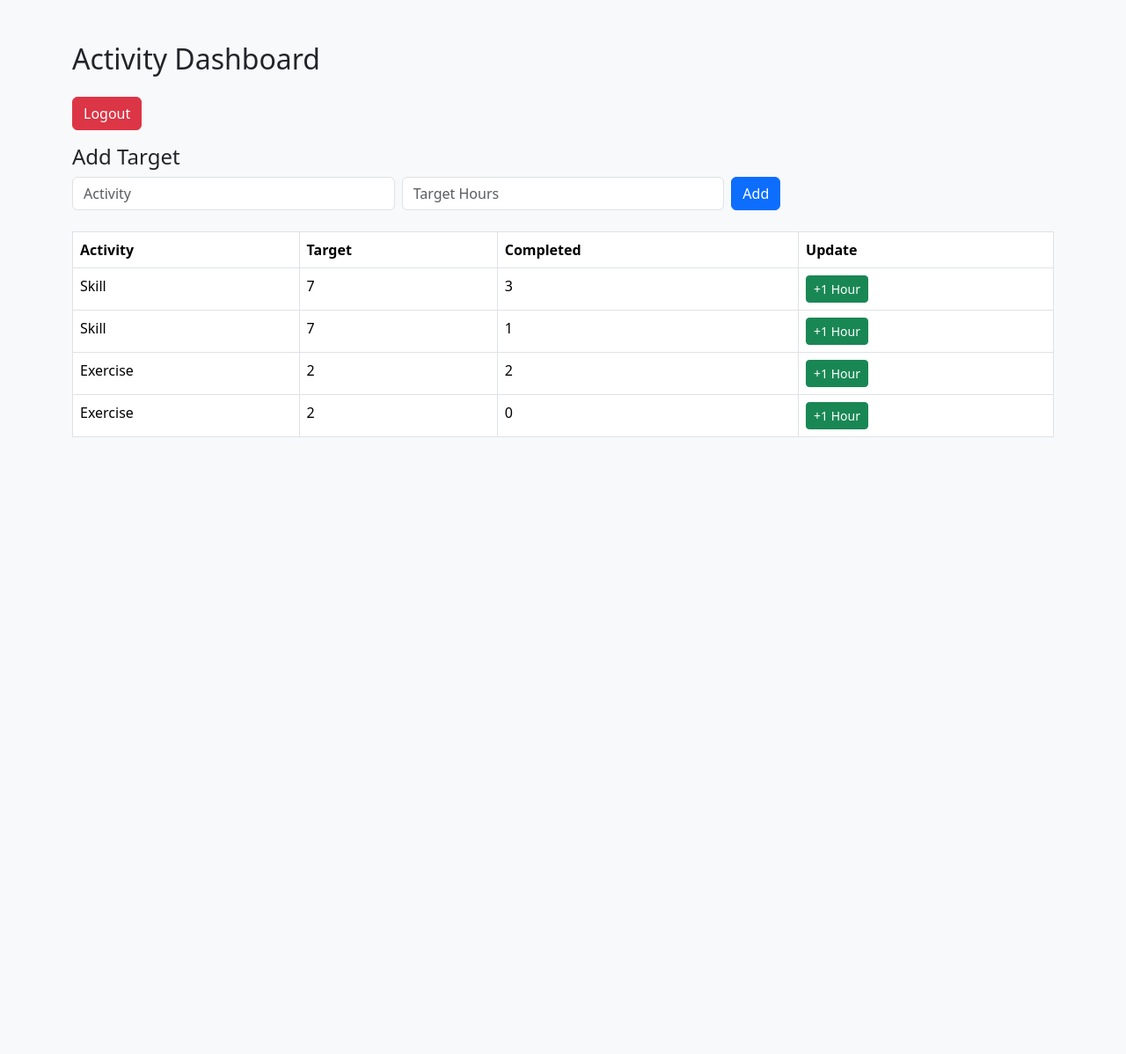
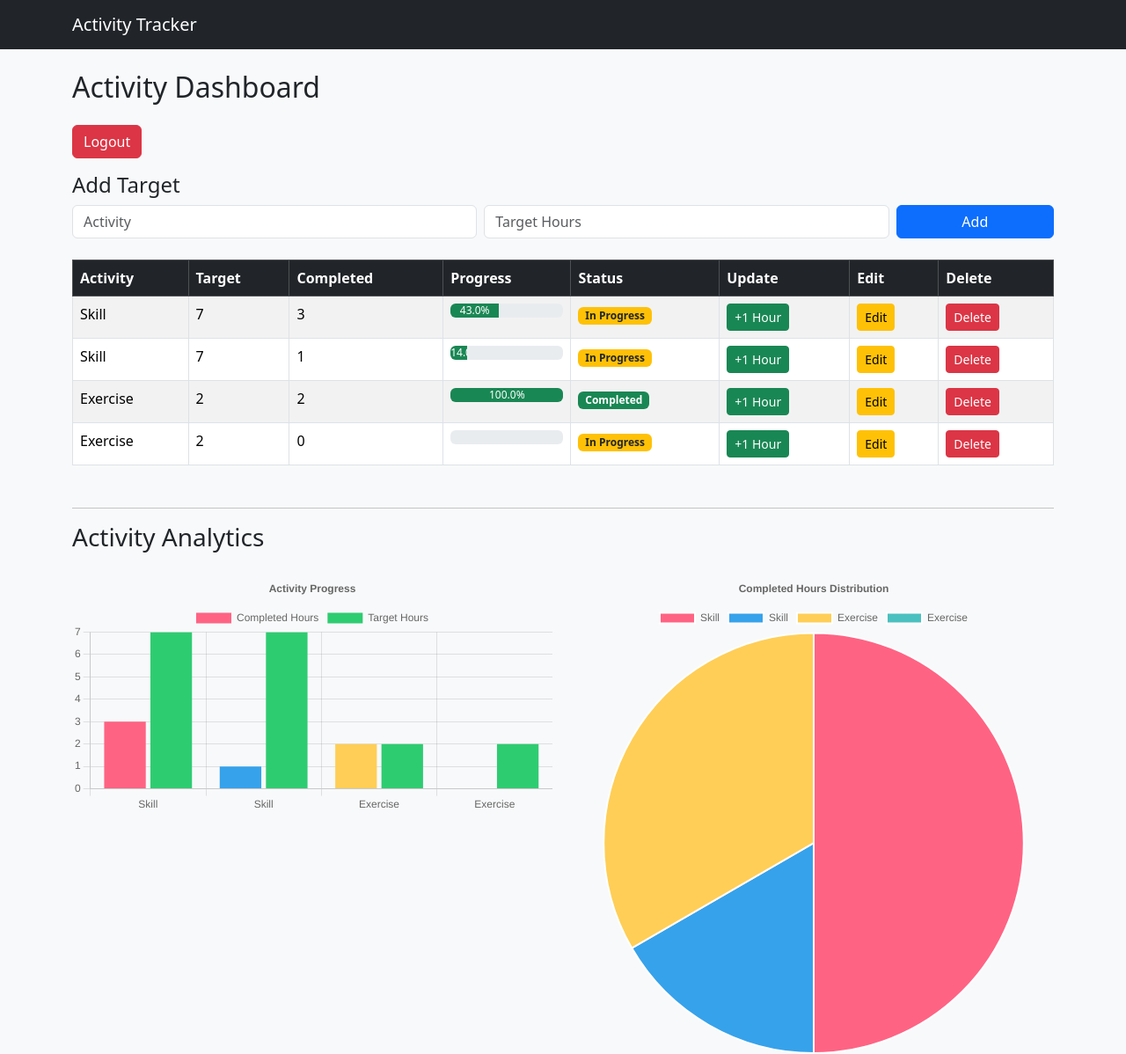
Before and after one commit to DishikaAgarwal27/Personal-Achievement-Dashboard, a Flask app: page /dashboard in a window 1280 px wide. Shown: the whole page at 88% size. Before the commit the page ends 497 px from the top, so only its background shows below. Run offline with Flask 3, Linux system fonts and the light colour scheme; a user stored in the database is signed in; data comes from the database, SQL or seed files in the repository; both versions use the stored data as it was after the commit.

Commit message:
Added edit and delete functionality, improved dashboard UI with charts

```diff
--- a/app.py
+++ b/app.py
@@ -200,6 +200,53 @@ def admin():
         users=users,
         visitors=visitors
     )
+@app.route("/edit/<int:id>", methods=["GET", "POST"])
+def edit(id):
+
+    conn = get_db()
+    cur = conn.cursor()
+
+    if request.method == "POST":
+
+        category = request.form["category"]
+        target = request.form["target"]
+
+        cur.execute("""
+        UPDATE targets
+        SET category = ?, target_hours = ?
+        WHERE id = ?
+        """, (category, target, id))
+
+        conn.commit()
+        conn.close()
+
+        return redirect("/dashboard")
+
+    activity = cur.execute(
+        "SELECT * FROM targets WHERE id=?",
+        (id,)
+    ).fetchone()
+
+    conn.close()
+
+    return render_template("edit.html", activity=activity)
+
+@app.route("/delete/<int:id>")
+def delete(id):
+
+    conn = get_db()
+    cur = conn.cursor()
+
+    cur.execute(
+        "DELETE FROM targets WHERE id=?",
+        (id,)
+    )
+
+    conn.commit()
+    conn.close()
+
+    return redirect("/dashboard")
+
 
 
 if __name__ == "__main__":
--- a/templates/dashboard.html
+++ b/templates/dashboard.html
@@ -1,16 +1,6 @@
-<!DOCTYPE html>
-<html>
-<head>
+{% extends "base.html" %}
 
-<title>Dashboard</title>
-
-<link href="https://cdn.jsdelivr.net/npm/bootstrap@5.3.2/dist/css/bootstrap.min.css" rel="stylesheet">
-
-</head>
-
-<body class="bg-light">
-
-<div class="container mt-5">
+{% block content %}
 
 <h2 class="mb-4">Activity Dashboard</h2>
 
@@ -18,52 +8,240 @@
 
 <h4>Add Target</h4>
 
-<form method="POST" class="row g-2 mb-4">
+<form method="POST" class="row g-2">
 
-<div class="col">
-<input type="text" name="category" class="form-control" placeholder="Activity">
+<div class="col-md-5">
+<input type="text" name="category" placeholder="Activity" class="form-control" required>
 </div>
 
-<div class="col">
-<input type="number" name="target" class="form-control" placeholder="Target Hours">
+<div class="col-md-5">
+<input type="number" name="target" placeholder="Target Hours" class="form-control" required>
 </div>
 
-<div class="col">
-<button class="btn btn-primary">Add</button>
+<div class="col-md-2">
+<button class="btn btn-primary w-100">Add</button>
 </div>
 
 </form>
 
-<table class="table table-bordered">
+
+<table class="table table-striped table-bordered mt-4">
+
+<thead class="table-dark">
 
 <tr>
 <th>Activity</th>
 <th>Target</th>
 <th>Completed</th>
+<th>Progress</th>
+<th>Status</th>
 <th>Update</th>
+<th>Edit</th>
+<th>Delete</th>
 </tr>
+
+</thead>
+
+<tbody>
 
 {% for row in data %}
 
 <tr>
 
-<td>{{row["category"]}}</td>
+<td>{{row.category}}</td>
 
-<td>{{row["target_hours"]}}</td>
+<td>{{row.target_hours}}</td>
 
-<td>{{row["completed_hours"]}}</td>
+<td>{{row.completed_hours}}</td>
 
 <td>
-<a href="/update/{{row['id']}}" class="btn btn-success btn-sm">+1 Hour</a>
+
+{% set target = row.target_hours|int %}
+{% set completed = row.completed_hours|int %}
+
+{% set percent = (completed / target * 100) if target > 0 else 0 %}
+
+<div class="progress">
+
+<div class="progress-bar bg-success"
+role="progressbar"
+style="width: {{percent}}%">
+
+{{percent|round(0)}}%
+
+</div>
+
+</div>
+
+</td>
+
+
+<td>
+
+{% if completed >= target %}
+
+<span class="badge bg-success">Completed</span>
+
+{% else %}
+
+<span class="badge bg-warning text-dark">In Progress</span>
+
+{% endif %}
+
+</td>
+
+
+<td>
+<a href="/update/{{row.id}}" class="btn btn-success btn-sm">+1 Hour</a>
+</td>
+
+<td>
+<a href="/edit/{{row.id}}" class="btn btn-warning btn-sm">Edit</a>
+</td>
+
+<td>
+<a href="/delete/{{row.id}}"
+class="btn btn-danger btn-sm"
+onclick="return confirm('Delete activity?')">
+Delete
+</a>
 </td>
 
 </tr>
 
 {% endfor %}
 
+</tbody>
+
 </table>
+
+
+<hr class="mt-5">
+
+<h3 class="mb-4">Activity Analytics</h3>
+
+<div class="row">
+
+<div class="col-md-6">
+<canvas id="barChart"></canvas>
+</div>
+
+<div class="col-md-6">
+<canvas id="pieChart"></canvas>
+</div>
 
 </div>
 
-</body>
-</html>
+
+<script src="https://cdn.jsdelivr.net/npm/chart.js"></script>
+
+<script>
+
+var activityNames = [
+{% for row in data %}
+"{{row.category}}",
+{% endfor %}
+];
+
+var completedData = [
+{% for row in data %}
+{{row.completed_hours}},
+{% endfor %}
+];
+
+var targetData = [
+{% for row in data %}
+{{row.target_hours}},
+{% endfor %}
+];
+
+var colors = [
+"#ff6384",
+"#36a2eb",
+"#ffce56",
+"#4bc0c0",
+"#9966ff",
+"#ff9f40"
+];
+
+
+// BAR CHART
+
+new Chart(document.getElementById("barChart"), {
+
+type: "bar",
+
+data: {
+
+labels: activityNames,
+
+datasets: [
+
+{
+label: "Completed Hours",
+data: completedData,
+backgroundColor: colors
+},
+
+{
+label: "Target Hours",
+data: targetData,
+backgroundColor: "#2ecc71"
+}
+
+]
+
+},
+
+options: {
+
+responsive:true,
+
+plugins:{
+title:{
+display:true,
+text:"Activity Progress"
+}
+}
+
+}
+
+});
+
+
+// PIE CHART
+
+new Chart(document.getElementById("pieChart"), {
+
+type: "pie",
+
+data: {
+
+labels: activityNames,
+
+datasets: [{
+
+data: completedData,
+
+backgroundColor: colors
+
+}]
+
+},
+
+options:{
+
+plugins:{
+title:{
+display:true,
+text:"Completed Hours Distribution"
+}
+}
+
+}
+
+});
+
+</script>
+
+{% endblock %}
```
Also changed, not shown: templates/edit.html (added, +25 -0 lines), database.db.
